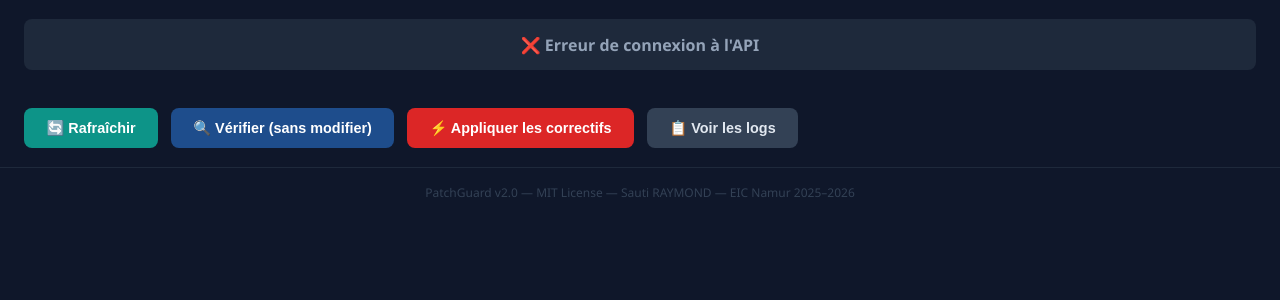
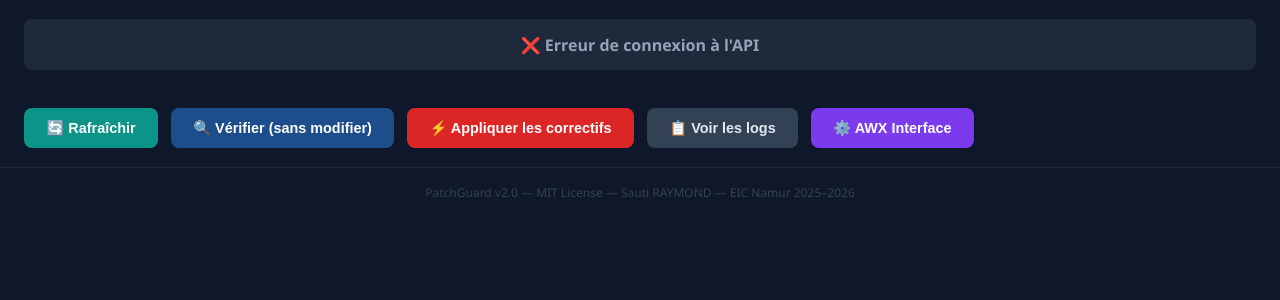
Before and after one commit to SautiRay/patchguard, a Python web app: template src/templates/index.html in a window 1280 px wide. Shown: the part 66-366 px from the top of the page. Run offline with Jinja, Linux system fonts and the light colour scheme; the template is opened without the code that fills it, so the values that code supplies are empty.

Commit message:
feat: v2.0 — AWX Interface button in dashboard

```diff
--- a/src/templates/index.html
+++ b/src/templates/index.html
@@ -126,7 +126,8 @@
     .btn-teal  { background: #0D9488; color: #fff; }
     .btn-blue  { background: #1E4D8C; color: #fff; }
     .btn-red   { background: #DC2626; color: #fff; }
-    .btn-gray  { background: #334155; color: #E2E8F0; }
+    .btn-gray   { background: #334155; color: #E2E8F0; }
+    .btn-purple { background: #7C3AED; color: #fff; }
 
     /* ── Logs panel ── */
     #logs-panel {
@@ -251,6 +252,7 @@
   <button class="btn btn-blue" id="btn-check" onclick="ansibleCheck()">🔍 Vérifier (sans modifier)</button>
   <button class="btn btn-red"  id="btn-apply" onclick="ansibleApply()">⚡ Appliquer les correctifs</button>
   <button class="btn btn-gray" onclick="toggleLogs()">📋 Voir les logs</button>
+  <button class="btn btn-purple" onclick="window.open('http://localhost:30080', '_blank')">⚙️ AWX Interface</button>
 </div>
 
 <!-- Logs panel -->
```
